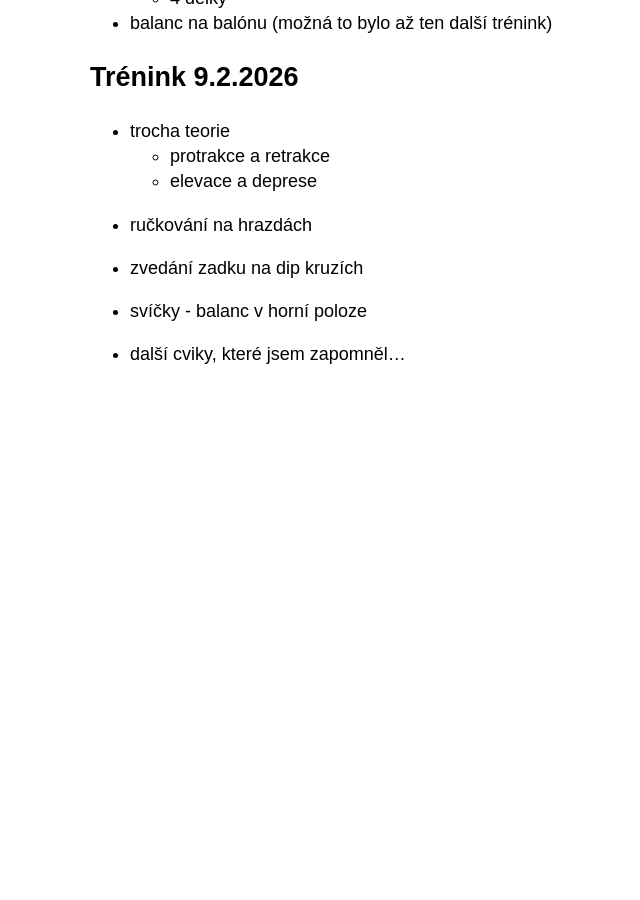
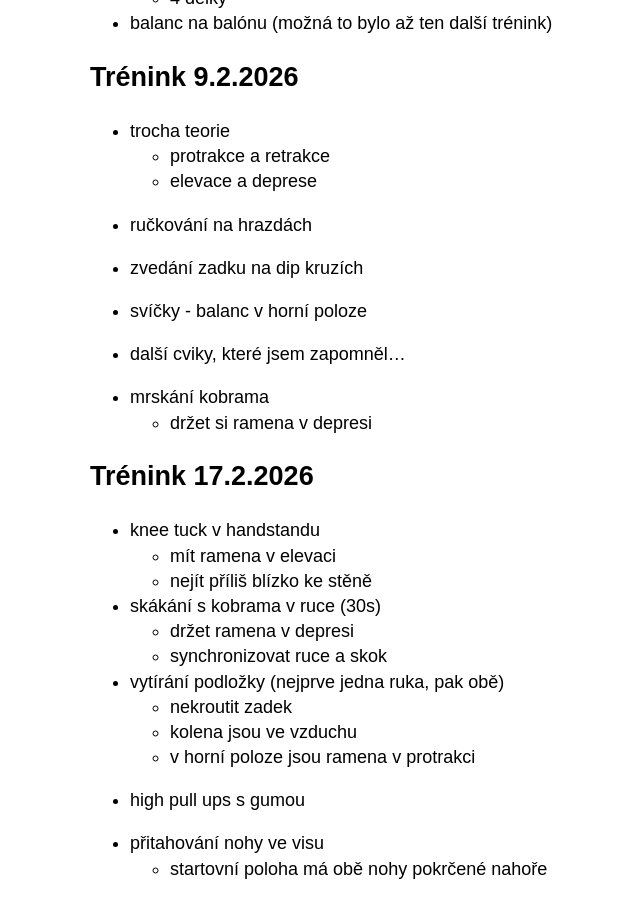
Before and after one commit to hartmaj2/hartmaj2.github.io, a Jekyll site: the page built from sections/sports/fitness.md, in a window 1280 px wide and 900 px high, scrolled down 8116 px. Shown: the whole window, without its empty margins (100-740 px from the left). Built offline with Jekyll 4.4.1, drawn with Linux system fonts in a browser that asks for light colours; before the commit the page ends 8501 px from its top, so only the background shows below that.

Commit message:
Update fitness.md

```diff
--- a/sections/sports/fitness.md
+++ b/sections/sports/fitness.md
@@ -383,3 +383,27 @@ minutu běžky
 - svíčky - balanc v horní poloze
 
 - další cviky, které jsem zapomněl...
+
+- mrskání kobrama
+  - držet si ramena v depresi
+
+
+## Trénink 17.2.2026
+
+- knee tuck v handstandu
+  - mít ramena v elevaci
+  - nejít příliš blízko ke stěně
+
+- skákání s kobrama v ruce (30s)
+  - držet ramena v depresi
+  - synchronizovat ruce a skok
+
+- vytírání podložky (nejprve jedna ruka, pak obě)
+  - nekroutit zadek
+  - kolena jsou ve vzduchu
+  - v horní poloze jsou ramena v protrakci
+
+- high pull ups s gumou
+
+- přitahování nohy ve visu
+  - startovní poloha má obě nohy pokrčené nahoře
```
